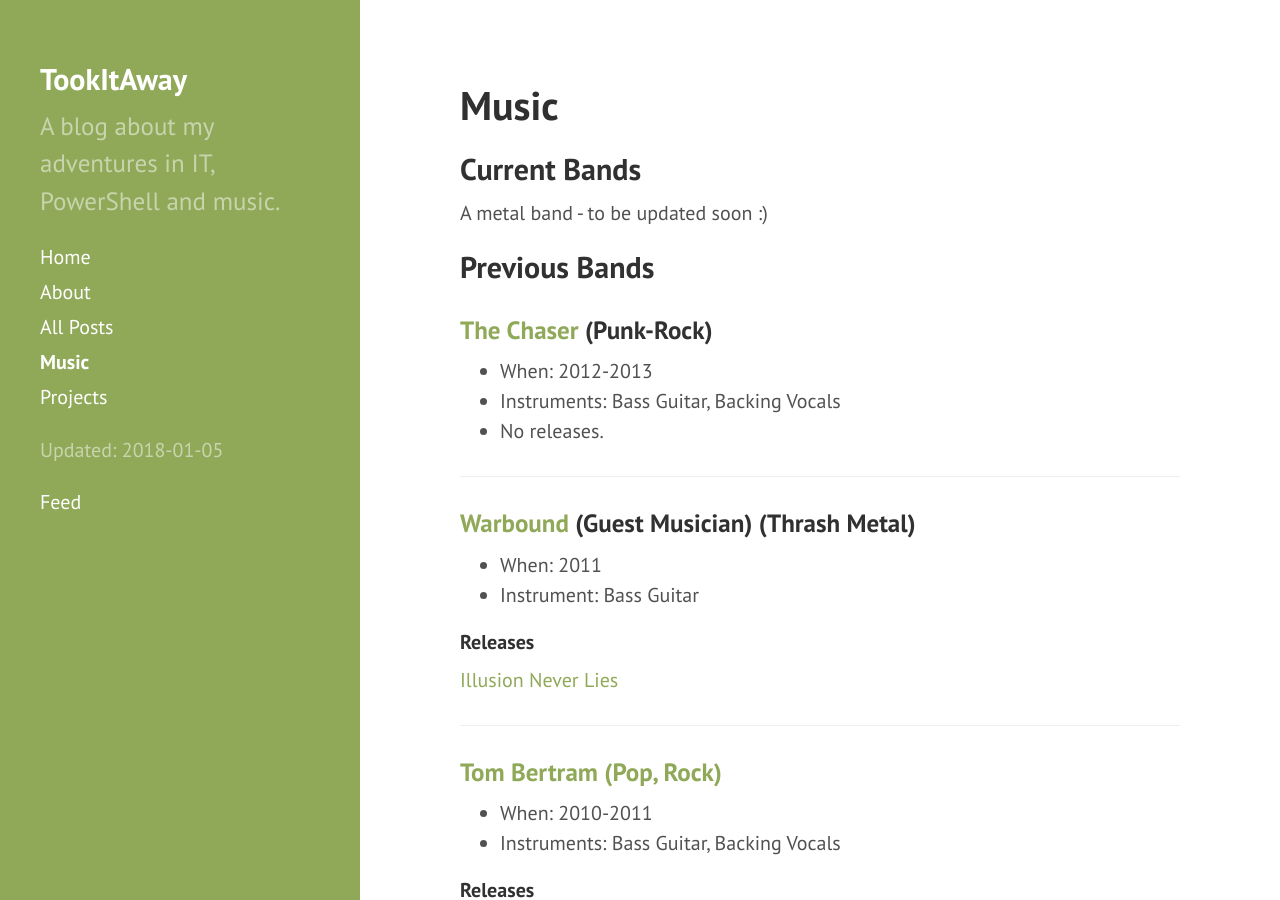
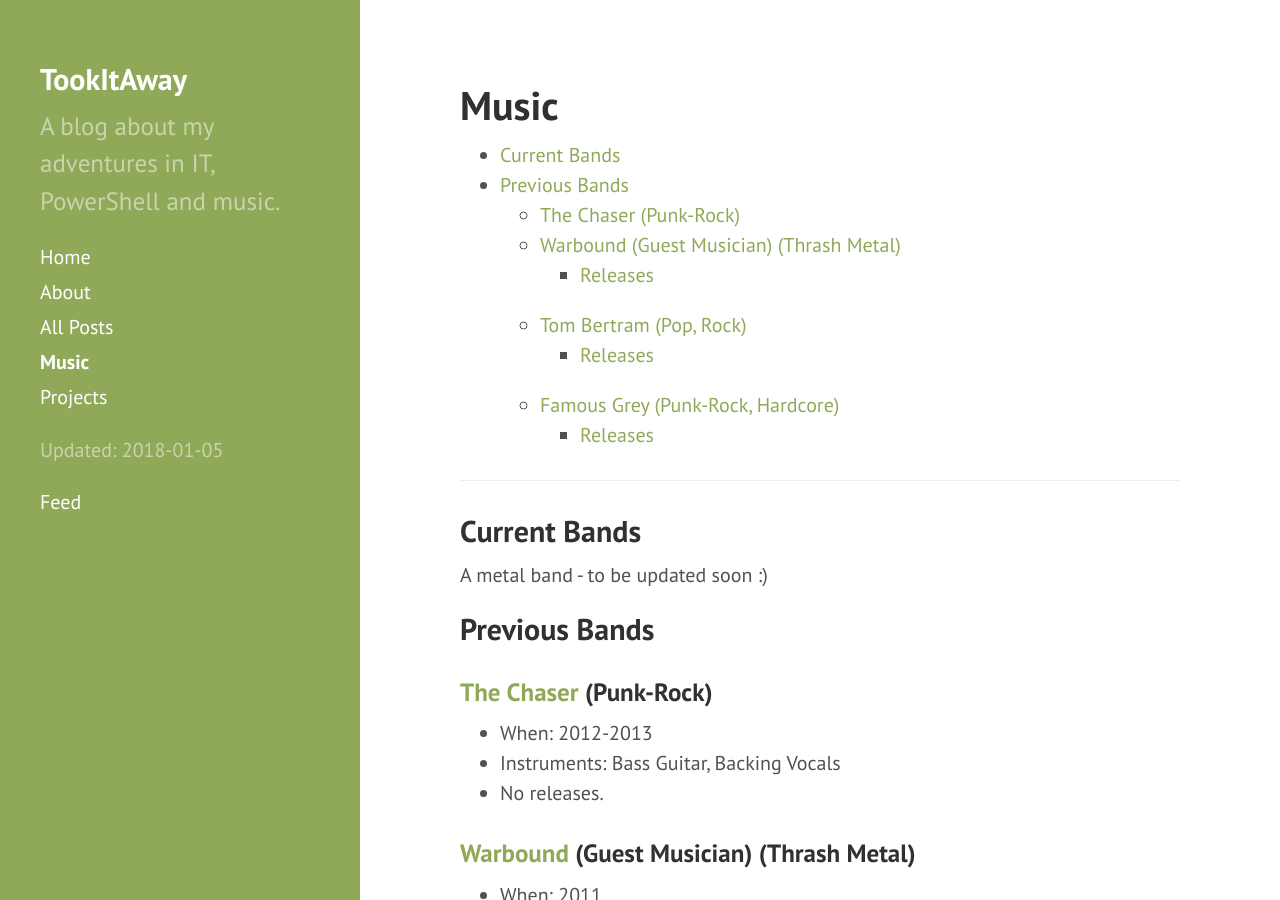
Before and after one commit to davegreen/davegreen.github.io, a Jekyll site: the page built from music.md, in a window 1280 px wide and 900 px high. Built offline with Jekyll 4.4.1, drawn with Linux system fonts in a browser that asks for light colours.

```diff
--- a/music.md
+++ b/music.md
@@ -6,6 +6,11 @@ date: 2017-10-25
 comments: false
 categories: [Music]
 ---
+
+* Contents
+{:toc}
+
+- - -
 
 ## Current Bands
 
@@ -19,8 +24,6 @@ A metal band - to be updated soon :)
 - Instruments: Bass Guitar, Backing Vocals
 - No releases.
 
-- - -
-
 ### [Warbound](http://fearthemonkey.co.uk/bands/warbound/) (Guest Musician) (Thrash Metal)
 
 - When: 2011
@@ -29,8 +32,6 @@ A metal band - to be updated soon :)
 #### Releases
 
 [Illusion Never Lies](http://tookitaway.co.uk/wp-content/uploads/2011/12/IllusionNeverLies.mp3)
-
-- - -
 
 ### [Tom Bertram (Pop, Rock)](https://www.tombertram.co.uk/)
 
@@ -45,8 +46,6 @@ A metal band - to be updated soon :)
 
 [Wasting Time - (2012) (Tracks 2, 5 and 7) (iTunes)](https://itunes.apple.com/gb/album/brighter-days/id497347675)
 
-- - -
-
 ### [Famous Grey](http://www.last.fm/music/Famous+Grey) (Punk-Rock, Hardcore)
 
 - When: 2009-2010
```
